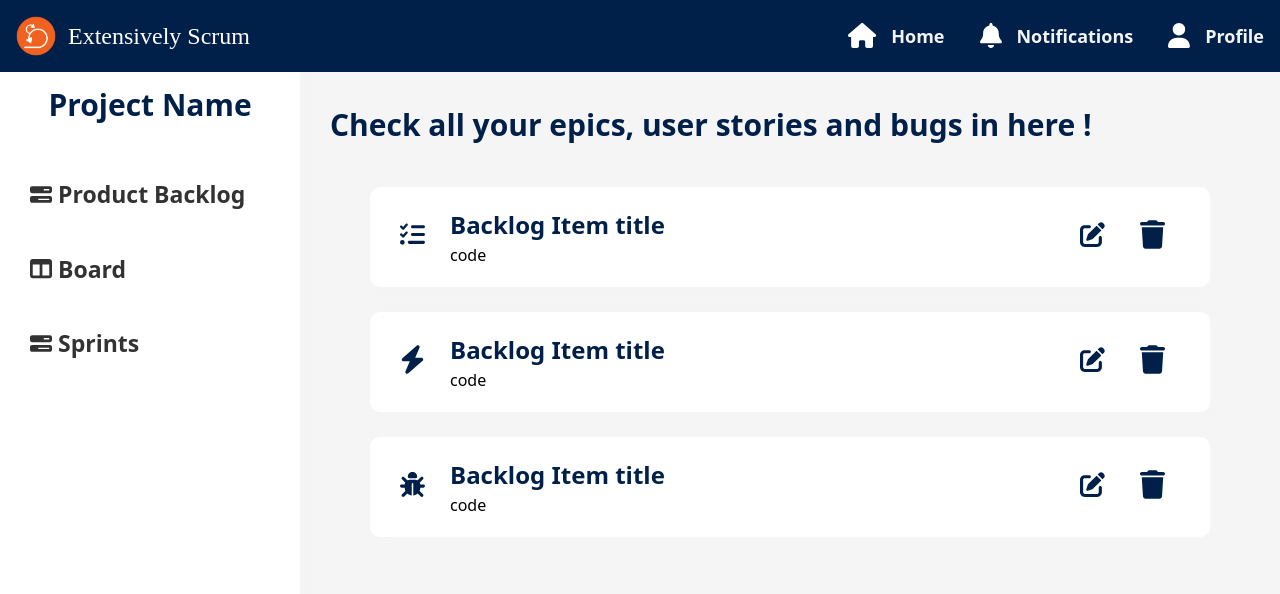
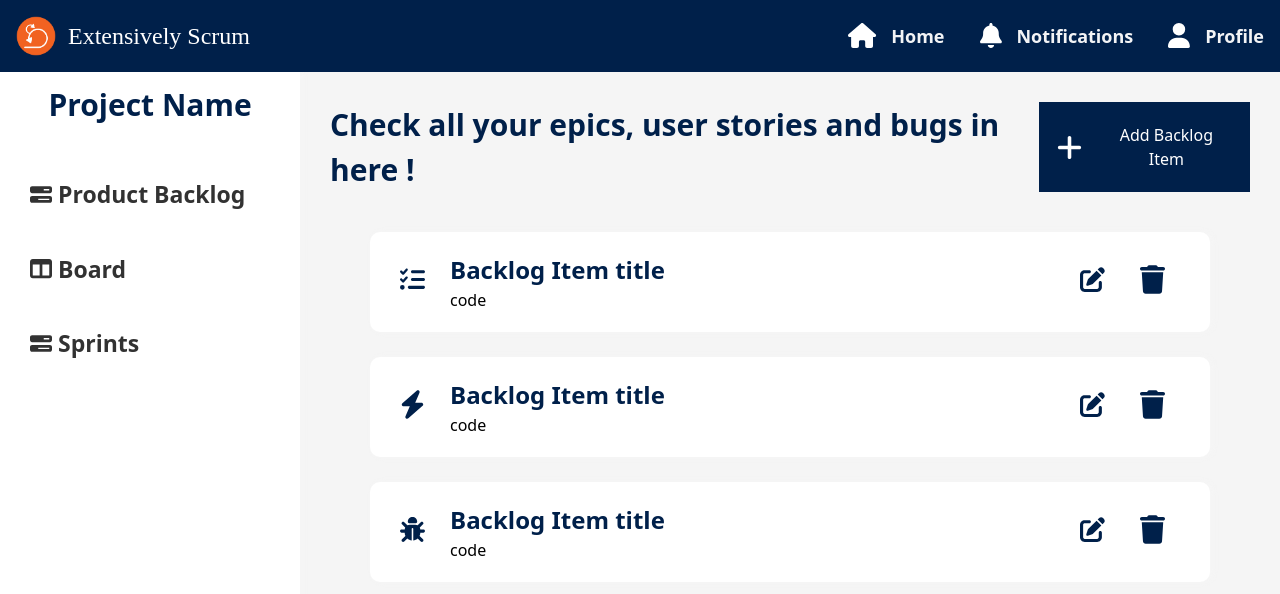
Before and after one commit to TwoDaysProject/extensively-scrum-front, a Next.js app: page /project/1 in a window 1280 px wide. Shown: the top 594 px of the page. Built offline with nearby package versions, Linux system fonts and the light colour scheme; a web font is replaced by a local one.

Commit message:
navbar and projects dashboard final

```diff
--- a/components/projectPage/productBacklog.js
+++ b/components/projectPage/productBacklog.js
@@ -2,7 +2,7 @@ import React from 'react'
 import styles from "/components/projects/projects.module.css";
 import { FontAwesomeIcon } from "@fortawesome/react-fontawesome";
 import {
-    faListCheck, faEdit, faTrash, faBolt, faBug,
+    faListCheck, faEdit, faTrash, faBolt, faBug, faAdd
   } from "@fortawesome/free-solid-svg-icons";
 import { color } from '@mui/system';
 
@@ -10,8 +10,20 @@ import { color } from '@mui/system';
 function ProductBacklog() {
   return (
     <div className={styles.contentcontainer}>
-    <h1 className={styles.contenttitle}> Check all your epics, user stories and bugs in here !</h1>
-    <div className={styles.contentwrapper}>
+      <div className={styles.contentheader}>
+        <h1 className={styles.contenttitle}> Check all your epics, user stories and bugs in here !</h1>
+        <button className={styles.btn}>
+            <FontAwesomeIcon title='Add'
+							    icon={faAdd}
+							    style={{ width: "25px", height: "35px", cursor: "pointer" ,
+                                    color: "white", padding: "10px", paddingRight: "25px" }}
+			    />
+            <text> Add Backlog Item  </text>
+        </button>
+      </div>
+
+
+      <div className={styles.contentwrapper}>
 
         <div className={styles.projecttab} onClick={() => location.href='#'} >
             <div className={styles.tableft}>
@@ -90,9 +102,9 @@ function ProductBacklog() {
 			    />
             </div>
         </div>
+      </div>
+
     </div>
-
-</div>
   )
 }
 
--- a/components/projects/projects.module.css
+++ b/components/projects/projects.module.css
@@ -96,3 +96,17 @@
     display: flex;
     flex-direction: row;
 }
+.btn {
+    background-color: #00204A;
+    color: white;
+    display: flex;
+    flex-direction: row;
+    align-items: center;
+    padding-right: 24px;
+    padding-left: 8px;
+}
+.contentheader {
+    display: flex;
+    flex-direction: row;
+    justify-content: space-between;
+}
```
